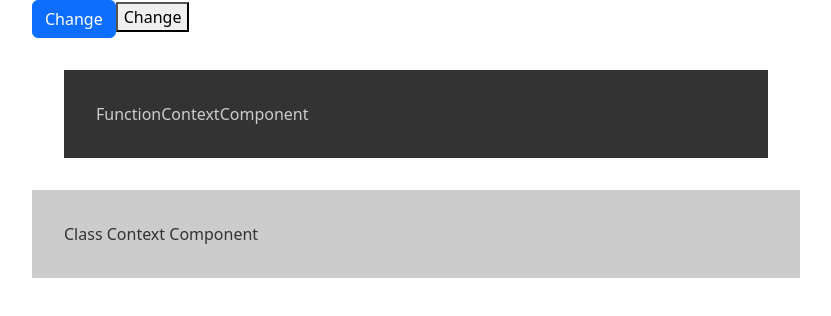
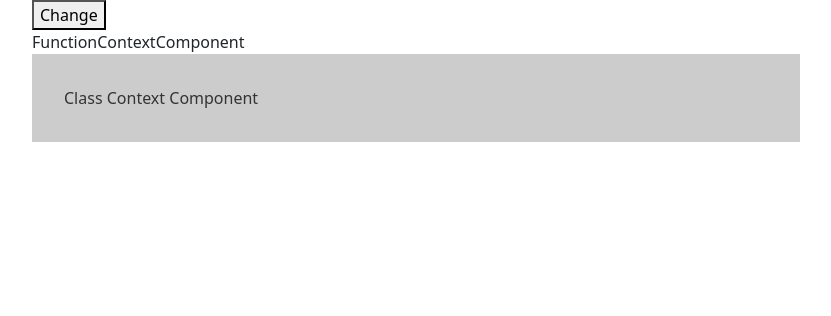
Before and after one commit to mmkobylin/shopping_list, a React (Create React App) app: page /context in a window 1280 px wide. Shown: the top 316 px of the page, without its empty margins (224-1055 px from the left). Built offline with nearby package versions, Linux system fonts and the light colour scheme.

Commit message:
useContext custom hooks

```diff
--- a/src/App.js
+++ b/src/App.js
@@ -12,14 +12,6 @@ export const ThemeContext = React.createContext();
 
 function App() {
 
-  const [ darkTheme, setDarkTheme ] = useState(true);
-
-  function toggleTheme () {
-    setDarkTheme( prevTheme => !prevTheme );
-
-    console.log(darkTheme)
-  }
-
   return (
 
     <BrowserRouter>
@@ -29,11 +21,9 @@ function App() {
         <Route path="/context" element ={
           <>
           {/* accessible to all */}
-            <ThemeProvider value = { darkTheme } >
-              <Button onClick = { toggleTheme } >Change </Button>
+            <ThemeProvider >
               <FunctionContextComponent />
               <ClassContextComponent/>
-
             </ThemeProvider>
           </>
         } />
--- a/src/components/Context/FunctionContextComponent.js
+++ b/src/components/Context/FunctionContextComponent.js
@@ -1,21 +1,15 @@
 import React from 'react'
 import { useTheme, useThemeUpdate } from "./ThemeContext"
 
-function FunctionContextComponent() {
+function FunctionContextComponent( { themeStyles } ) {
 
   // factoring
   const darkTheme = useTheme();
   const toggleTheme = useThemeUpdate();
 
-    const themeStyles = {
-        backgroundColor: darkTheme ? `#333` : `#CCC`,
-        color: darkTheme ? `#CCC` : `#333`,
-        padding: `2rem`,
-        margin: '2rem'
-    }
   return (
     <>
-      <button onClick={ toggleTheme } > Change</button>
+      <button onClick = { toggleTheme } > Change</button>
       <div style = { themeStyles } >FunctionContextComponent</div>
     </>
   )
--- a/src/components/Context/ThemeContext.js
+++ b/src/components/Context/ThemeContext.js
@@ -5,16 +5,16 @@ import React, { useContext, useState } from 'react';
 const ThemeContext = React.createContext()
 const ThemeUpdateContext = React.createContext()
 
-// creating custom hook
+// creating custom hook - easy access
 export function useTheme() {
     return useContext(ThemeContext)
 }
-
+//
 export function useThemeUpdate() {
     return useContext(ThemeUpdateContext)
 }
 
-// giving access
+// giving access - and one class
 export default function ThemeProvider( { children } ) {
 
     const [ darkTheme, setDarkTheme ] = useState(true);
```
